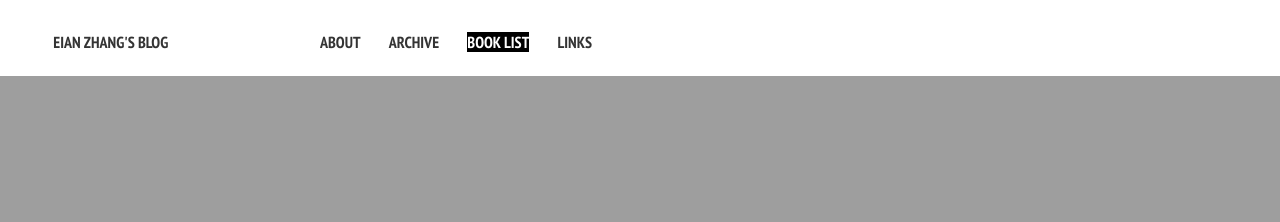
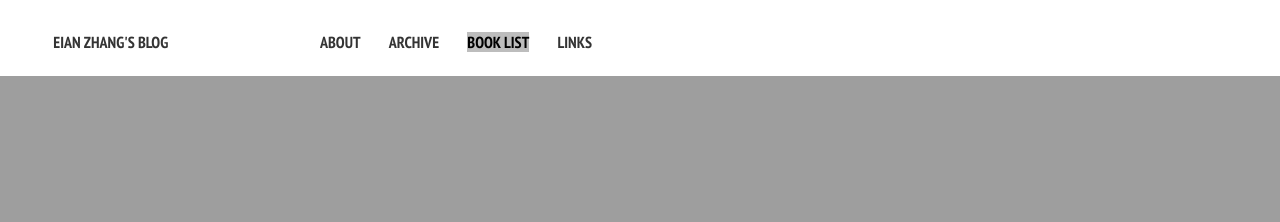
Before and after one commit to jarynzhang/eianzhang.github.io, a Jekyll site: the page built from books/index.md, in a window 1280 px wide. Shown: the top 222 px of the page. Built offline with Jekyll 4.4.1, drawn with Linux system fonts in a browser that asks for light colours; nearby versions of some CDN libraries.

Commit message:
4.972 function completed , color left

```diff
--- a/_sass/page.scss
+++ b/_sass/page.scss
@@ -618,8 +618,8 @@ latter added
     ======================================================================    */
 
 .current {
-	color: #fff;
-	background-color: #000000;
+	color: #000000;
+	background-color: #bdbdbd;
 }
 /*
    Google search form
```
